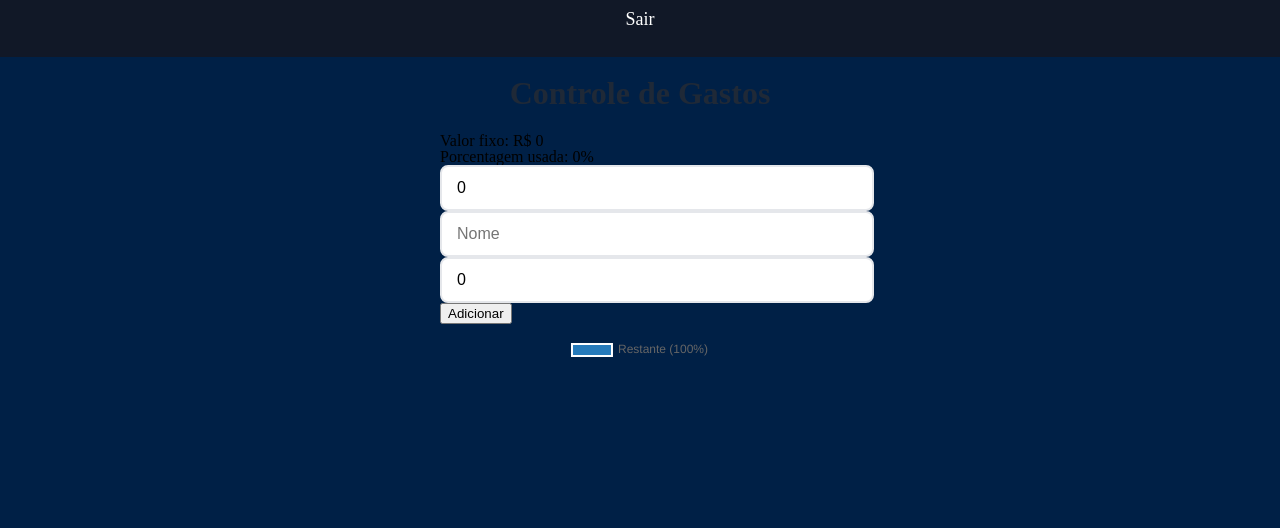
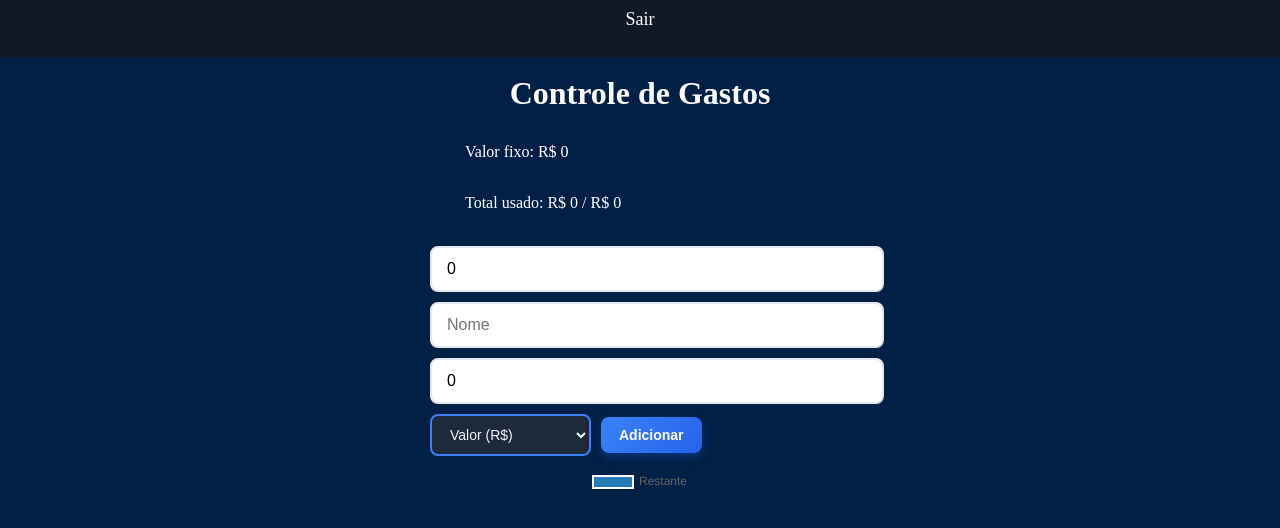
Before and after one commit to walisson27/React-Invest, a Next.js app: page /Porcentagem/Porcentagem in a window 1280 px wide. Shown: the top 528 px of the page. Built offline with nearby package versions, Linux system fonts and the light colour scheme.

Commit message:
fix: style porcentagem

```diff
--- a/src/pages/Porcentagem/Porcentagem.tsx
+++ b/src/pages/Porcentagem/Porcentagem.tsx
@@ -1,4 +1,4 @@
-import { useState } from "react";
+import { useEffect, useState } from "react";
 import { Doughnut } from "react-chartjs-2";
 import { Chart as ChartJS, ArcElement, Tooltip, Legend } from "chart.js";
 import Link from "next/link";
@@ -7,24 +7,32 @@ ChartJS.register(ArcElement, Tooltip, Legend);
 
 const Porcentagem = () => {
   const valorFixo = 500;
-  const [itens, setItens] = useState<{ nome: string; porcentagem: number }[]>([]);
+  const [itens, setItens] = useState<{ nome: string; valor: number }[]>([]);
+  const [valor, setValor] = useState<number>(0)
   const [novoNome, setNovoNome] = useState("");
-  const [novaPorcentagem, setNovaPorcentagem] = useState<number>(0);
-  const [valor, setValor] = useState<number>(0)
+  const [entrada, setEntrada] = useState<number>(0);
+  const [modo, setModo] = useState<"valor" | "porcentagem">("valor");
 
-  //porcentagem
-  const somaPercentual = itens.reduce((a, b) => a + b.porcentagem, 0);
-  const restantePercentual = somaPercentual < 100 ? 100 - somaPercentual : 0;
+  useEffect(() =>{
+    const dadosItens = localStorage.getItem("itens")
+    if(dadosItens) {
+      setItens(JSON.parse(dadosItens))
+    }
+  },[])
 
-  // converter porcentagem para valor em cima do fixo
-  const valoresConvertidos = itens.map((item) => (valor * item.porcentagem) / 100);
-  const restanteValor = (valor * restantePercentual) / 100;
+  useEffect(() =>{
+    localStorage.setItem("itens",JSON.stringify(itens,))
+  },[itens])
+
+  // soma dos valores já usados
+  const somaValores = itens.reduce((a, b) => a + b.valor, 0);
+  const restanteValor = somaValores < valor ? valor - somaValores : 0;
 
   const data = {
-    labels: [...itens.map((item) => `${item.nome} (${item.porcentagem}%) `) , `Restante (${restantePercentual}%)`],
+    labels: [...itens.map((item) => `${item.nome} R$${item.valor} (${((item.valor / valor) * 100).toFixed(0)}%)`), "Restante"],
     datasets: [
       {
-        data: [...valoresConvertidos, restanteValor],
+        data: [...itens.map((item) => item.valor), restanteValor],
         backgroundColor: [
           "rgba(54, 162, 235, 0.7)",
           "rgba(255, 99, 132, 0.7)",
@@ -45,7 +53,8 @@ const Porcentagem = () => {
           label: function (context: any) {
             const dataset = context.dataset.data;
             const value = dataset[context.dataIndex];
-            return `${context.label}: R$ ${value.toFixed(2)}`;
+            const percentage = ((value / valor) * 100).toFixed(1) + "%";
+            return `${context.label}: R$ ${value.toFixed(2)} (${percentage})`;
           },
         },
       },
@@ -53,15 +62,27 @@ const Porcentagem = () => {
   };
 
   const adicionarItem = () => {
-    if (!novoNome.trim() || novaPorcentagem <= 0) return;
-    if (somaPercentual + novaPorcentagem > 100) {
-      alert("A soma das porcentagens não pode ultrapassar 100%");
+    if (!novoNome.trim() || entrada <= 0) return;
+
+    // converte se for porcentagem
+    const valorFinal = modo === "porcentagem" ? (valor * entrada) / 100 : entrada;
+
+    if (somaValores + valorFinal > valor) {
+      alert("A soma dos valores não pode ultrapassar R$ " + valor);
       return;
     }
-    setItens([...itens, { nome: novoNome, porcentagem: novaPorcentagem }]);
+
+    setItens([...itens, { nome: novoNome, valor: valorFinal }]);
     setNovoNome("");
-    setNovaPorcentagem(0);
+    setEntrada(0);
   };
+
+  const limpaItem = (id:number) => {
+    const novaLista = itens.filter((algo,indiceAtual)=> indiceAtual !== id
+        );
+    setItens(novaLista)
+    localStorage.setItem("itens",JSON.stringify(novaLista))
+ }
 
   return (
     <>
@@ -70,46 +91,52 @@ const Porcentagem = () => {
           <li><Link href={"../invest/invest"}>Sair</Link></li>
         </ul>
     </nav>
-    <div style={{ width: "400px", margin: "20px auto" }}>
-      <h2>Controle de Gastos</h2>
-      <p>Valor fixo: R$ {valor}</p>
-      <p>Porcentagem usada: {somaPercentual}%</p>
+    <div style={{ width: "420px", margin: "20px auto" }}>
+      <h2 className="h2-invest">Controle de Gastos</h2>
+      <p className="p-porcentagem">Valor fixo: R$ {valor}</p>
+      <p className="p-porcentagem">Total usado: R$ {somaValores} / R$ {valor}</p>
 
-      <input
-          type="number"
-          value={valor}
-          onChange={(e) => setValor(Number(e.target.value))}
-          placeholder="Valor"
-        />
-      <div style={{ marginBottom: "10px" }}>
+      <section className="section-porcentagem" style={{ marginBottom: "10px" }}>
+        <input type="number"
+        className="input-porcentagem"
+        value={valor}
+        onChange={(e) => setValor(Number(e.target.value))}
+        placeholder="Valor fixo" />
         <input
           type="text"
+          className="input-porcentagem"
           value={novoNome}
           onChange={(e) => setNovoNome(e.target.value)}
           placeholder="Nome"
         />
         <input
           type="number"
-          value={novaPorcentagem}
-          onChange={(e) => setNovaPorcentagem(Number(e.target.value))}
-          placeholder="%"
+          className="input-porcentagem"
+          value={entrada}
+          onChange={(e) => setEntrada(Number(e.target.value))}
+          placeholder={modo === "valor" ? "Valor (R$)" : "Porcentagem (%)"}
         />
-        <button onClick={adicionarItem}>Adicionar</button>
-      </div>
+        <select className="select-modern" value={modo} onChange={(e) => setModo(e.target.value as "valor" | "porcentagem")}>
+          <option value="valor">Valor (R$)</option>
+          <option value="porcentagem">Porcentagem (%)</option>
+        </select>
+        <button className="btn-modern" onClick={adicionarItem}>Adicionar</button>
+      </section>
 
-      <div style={{ height: "400px" }}>
+      <div className="grafico-porcentagem">
         <Doughnut data={data} options={options} />
       </div>
 
-      <ul>
-        {itens.map((item, i) => (
-          <li key={i}>
-            {item.nome}: {item.porcentagem}% → R$ {(valor * item.porcentagem / 100).toFixed(2)}
+      <ul className="ul-porcentagem">
+        {itens.map((item, index) => (
+          <li className="li-porcentagem" key={index}>
+            {item.nome}: R$ {item.valor.toFixed(2)} → {((item.valor / valor) * 100).toFixed(1)}%
+            <button className="btn-modern" onClick={() =>limpaItem(index)}>Limpar</button>
           </li>
         ))}
       </ul>
     </div>
-  </>
+    </>
   );
 };
 
--- /dev/null
+++ b/src/pages/Porcentagem/porcentagem.css
@@ -0,0 +1,73 @@
+.p-porcentagem{
+    color: white;
+    margin: 35px;
+}
+
+.section-porcentagem{
+
+}
+
+.input-porcentagem{
+    margin-bottom: 10px;
+
+}
+.select-modern {
+  padding: 10px 14px;
+  border-radius: 8px;
+  border: 2px solid #3b82f6;
+  background-color: #1e293b;
+  color: #f1f5f9;
+  font-size: 14px;
+  outline: none;
+  cursor: pointer;
+  transition: all 0.3s ease;
+}
+
+.select-modern:hover {
+  border-color: #2563eb;
+  background-color: #334155;
+}
+
+.select-modern:focus {
+  border-color: #60a5fa;
+  box-shadow: 0 0 6px rgba(96, 165, 250, 0.6);
+}
+
+.btn-modern {
+  margin-left: 10px;
+  padding: 10px 18px;
+  border-radius: 8px;
+  border: none;
+  background: linear-gradient(135deg, #3b82f6, #2563eb);
+  color: white;
+  font-size: 14px;
+  font-weight: bold;
+  cursor: pointer;
+  transition: all 0.3s ease;
+  box-shadow: 0 4px 8px rgba(37, 99, 235, 0.3);
+}
+
+.btn-modern:hover {
+  background: linear-gradient(135deg, #2563eb, #1d4ed8);
+  transform: translateY(-2px);
+  box-shadow: 0 6px 12px rgba(37, 99, 235, 0.4);
+}
+
+.btn-modern:active {
+  transform: translateY(0);
+  box-shadow: 0 2px 6px rgba(37, 99, 235, 0.3);
+}
+
+.grafico-porcentagem{
+    height: 400px;
+    margin: 10px;
+}
+
+.ul-porcentagem{
+
+}
+
+.li-porcentagem{
+    color: white;
+    padding: 10px;
+}
--- a/src/pages/_app.tsx
+++ b/src/pages/_app.tsx
@@ -8,6 +8,7 @@ import "../pages/navbar/navbar.css"
 import "../pages/invest/Styles/button.css"
 import "../pages/invest/invest.css"
 import "../pages/invest/dashboard/dashboard.css"
+import "../pages/Porcentagem/porcentagem.css"
 //import "../pages/invest/dados/dados.css"
 
 export default function MyApp({ Component, pageProps }: AppProps) {
--- a/src/pages/invest/invest.tsx
+++ b/src/pages/invest/invest.tsx
@@ -53,8 +53,6 @@ const Invest = () => {
         );
     setCategorias(novaLista)
     localStorage.setItem("categorias",JSON.stringify(novaLista))
-
-   console.log("hello")
  }
 
   const adicionarCategoria = () => {
```
